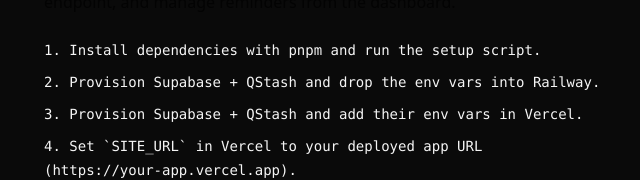
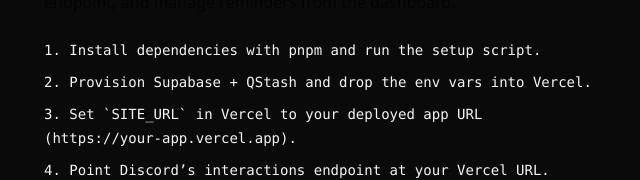
Before and after one commit to v0idsh/pingthing, a Next.js app: page / in a window 1280 px wide. Shown: the part 440-620 px from the top of the page, without its empty margins (316-956 px from the left). Built offline with nearby package versions, Linux system fonts and the light colour scheme.

Commit message:
vercel info on index

```diff
--- a/app/page.tsx
+++ b/app/page.tsx
@@ -26,10 +26,9 @@
         </div>
         <ol className="font-mono list-inside list-decimal text-sm/6 space-y-2">
           <li>Install dependencies with pnpm and run the setup script.</li>
-          <li>Provision Supabase + QStash and drop the env vars into Railway.</li>
-              <li>Provision Supabase + QStash and add their env vars in Vercel.</li>
-              <li>Set `SITE_URL` in Vercel to your deployed app URL (https://your-app.vercel.app).</li>
-              <li>Point Discord’s interactions endpoint at your Vercel URL.</li>
+          <li>Provision Supabase + QStash and drop the env vars into Vercel.</li>
+          <li>Set `SITE_URL` in Vercel to your deployed app URL (https://your-app.vercel.app).</li>
+          <li>Point Discord’s interactions endpoint at your Vercel URL.</li>
         </ol>
 
         <div className="flex gap-4 items-center flex-col sm:flex-row w-full">
```
